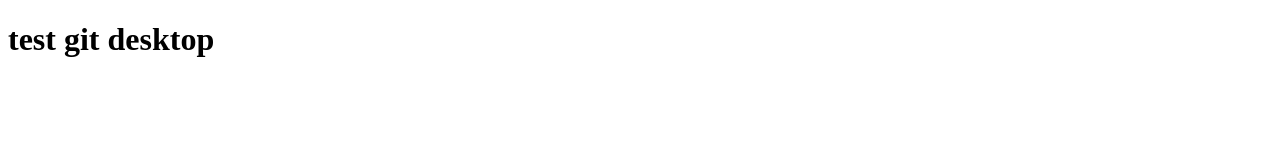
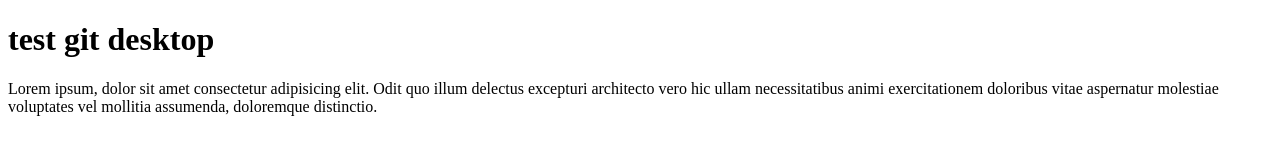
Before and after one commit to aminointer1997/git-test, a plain HTML site: page index.html in a window 1280 px wide. Drawn offline with Linux system fonts and the light colour scheme.

Commit message:
add some text
add some text

```diff
--- a/index.html
+++ b/index.html
@@ -8,6 +8,7 @@
 </head>
 <body>
     <h1>test git desktop</h1>
+    <p>Lorem ipsum, dolor sit amet consectetur adipisicing elit. Odit quo illum delectus excepturi architecto vero hic ullam necessitatibus animi exercitationem doloribus vitae aspernatur molestiae voluptates vel mollitia assumenda, doloremque distinctio.</p>
 
 </body>
 </html>
```
